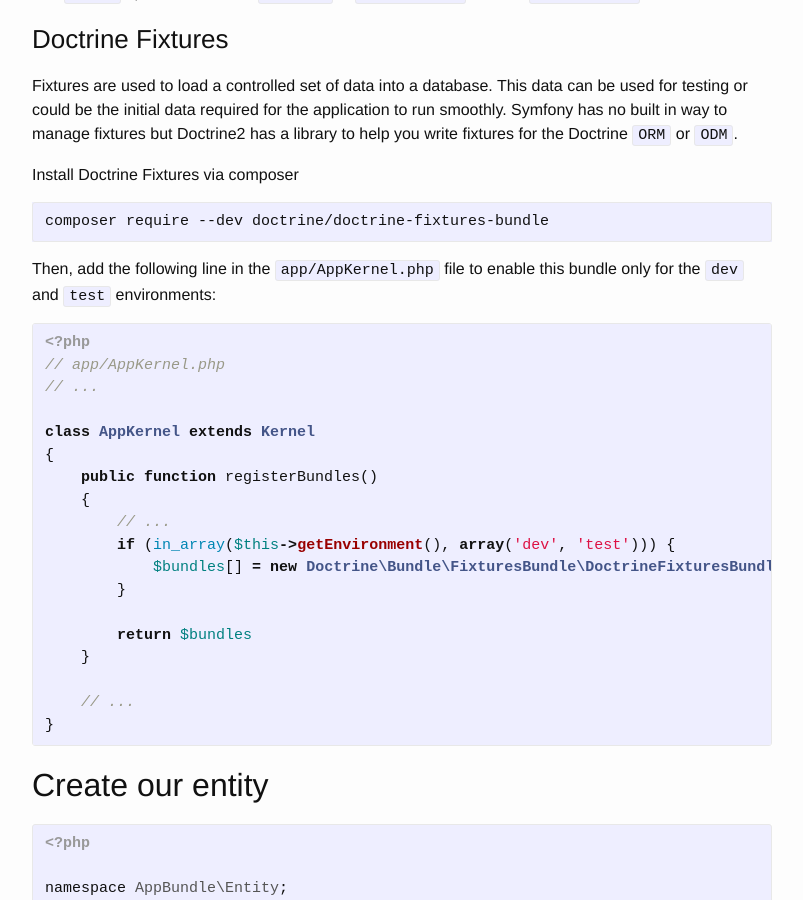
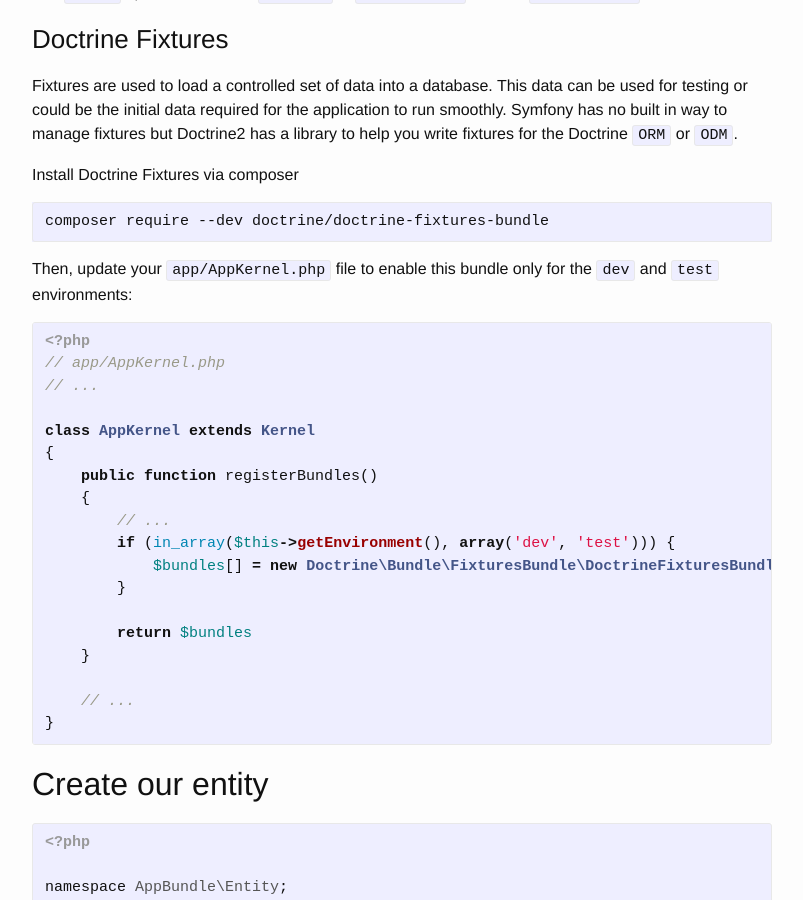
Before and after one commit to ajouve/ajouve.github.io, a Jekyll site: the page built from _posts/2015-11-15-set-up-doctrine2-fixtures-when-testing-with-phpunit-and-sqlite.markdown, in a window 1280 px wide and 900 px high, scrolled down 987 px. Shown: the whole window, without its empty margins (238-1041 px from the left). Built offline with Jekyll 4.4.1, drawn with Linux system fonts in a browser that asks for light colours; some of the changed text lies outside the part shown.

Commit message:
Update article

```diff
--- a/_posts/2015-11-15-welcome-to-jekyll.markdown
+++ b/_posts/2015-11-15-set-up-doctrine2-fixtures-when-testing-with-phpunit-and-sqlite.markdown
@@ -46,7 +46,7 @@ Install Doctrine Fixtures via composer
 
     composer require --dev doctrine/doctrine-fixtures-bundle
 
-Then, add the following line in the `app/AppKernel.php` file to enable this bundle only for the `dev` and `test` environments:
+Then, update your `app/AppKernel.php` file to enable this bundle only for the `dev` and `test` environments:
 
 {% highlight php %}
 <?php
```
Also changed, not shown: other parts of _posts/2015-11-15-set-up-doctrine2-fixtures-when-testing-with-phpunit-and-sqlite.markdown (+1 -1 lines).
